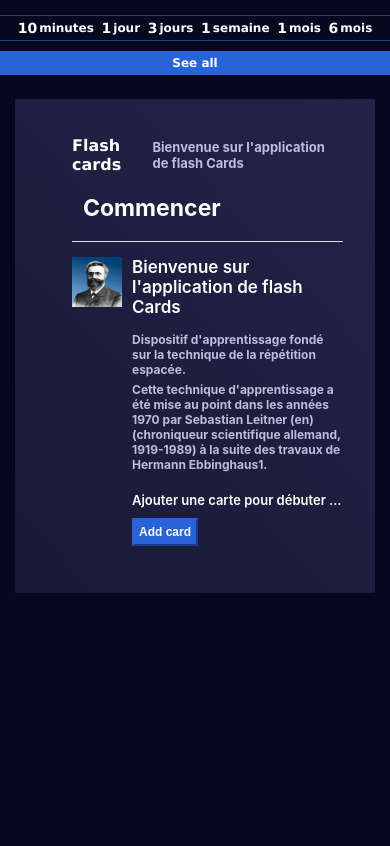
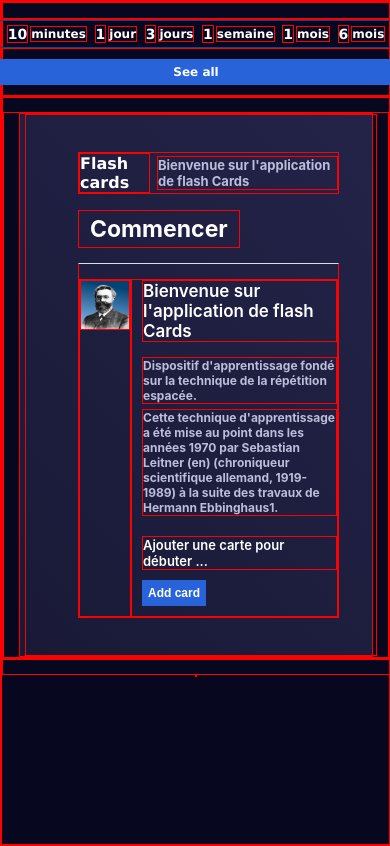
Before and after one commit to krommmm/box_revision, a plain HTML site: page index.html in a window 390 px wide. Drawn offline with Linux system fonts and the light colour scheme.

Commit message:
test border red *

```diff
--- a/assets/css/home.css
+++ b/assets/css/home.css
@@ -555,10 +555,7 @@ li img {
 		margin-top: 50px;
 		width: 280px;
 	}
-	html body {
-		width: 100%;
-		overflow-x: hidden;
-	}
+
 }
 
 .semaine__titre {
--- a/assets/css/miseEnPage.css
+++ b/assets/css/miseEnPage.css
@@ -2,6 +2,7 @@
 	margin: 0px;
 	padding: 0px;
 	box-sizing: border-box;
+	border:1px solid red;
 }
 body {
 	display: flex;
```
